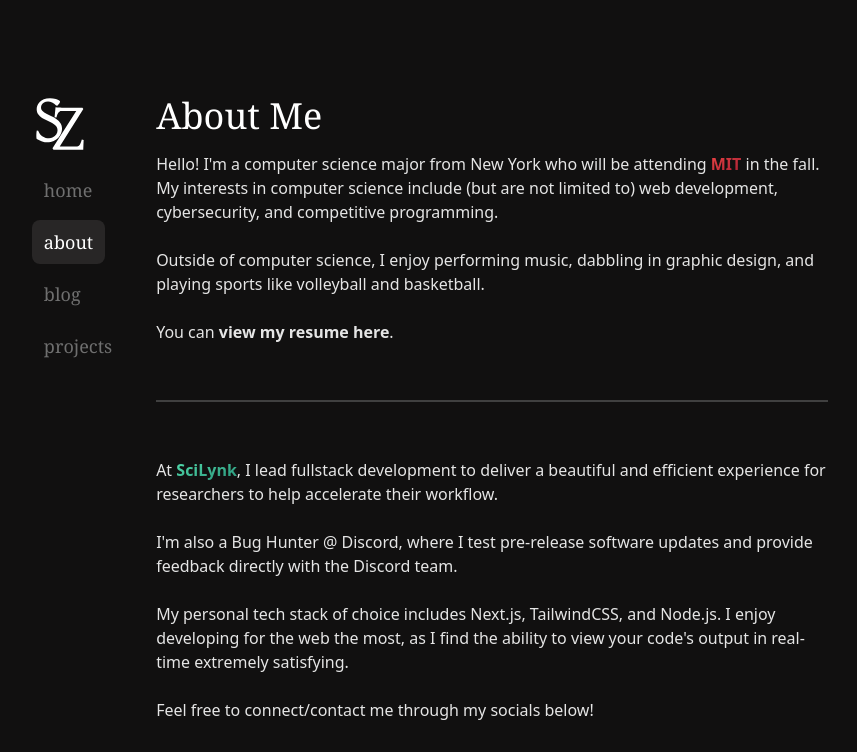
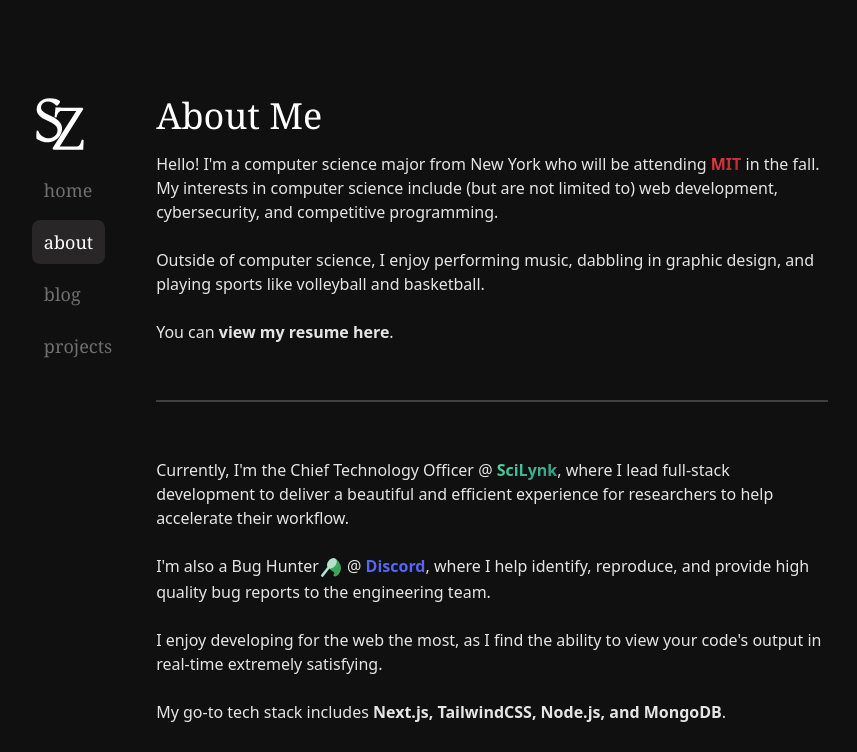
Before and after one commit to zhao-stanley/szhao.dev, a Next.js app: page /about in a window 1280 px wide. Shown: the top 752 px of the page, without its empty margins (210-1067 px from the left). Built offline with nearby package versions, Linux system fonts and the light colour scheme; a web font is replaced by a local one.

Commit message:
Update about me

```diff
--- a/src/components/home/Hero.js
+++ b/src/components/home/Hero.js
@@ -3,11 +3,11 @@ import Link from "next/link";
 export default function Hero() {
   return (
     <>
-      <main className="w-full max-w-lg flex flex-col gap-4">
+      <main className="w-full flex flex-col gap-4">
         <h1 className="font-serif text-3xl lg:text-4xl">Stanley Zhao</h1>
         <p className="text-neutral-200 text-sm sm:text-base">
           Greetings! I&apos;m the{" "}
-          <span className="font-semibold">
+          <span className="font-bold">
             Chief Technology Officer at{" "}
             <Link
               href="https://scilynk.com/"
--- a/src/pages/about.js
+++ b/src/pages/about.js
@@ -41,27 +41,52 @@ export default function About() {
           <div className="w-full h-[0.125rem] bg-neutral-700" />
           <br />
           <p className="text-neutral-200 text-sm sm:text-base">
-            At{" "}
+            Currently, I'm the Chief Technology Officer @{" "}
             <Link
               href="https://scilynk.com/"
               target="_blank"
               rel="opener"
               title="SciLynk"
-              className="bg-gradient-to-br from-[#55e0af] to-[#289178] bg-clip-text text-transparent font-semibold inline"
+              className="bg-gradient-to-br from-[#55e0af] to-[#289178] bg-clip-text text-transparent font-bold inline"
             >
               SciLynk
             </Link>
-            , I lead fullstack development to deliver a beautiful and efficient
-            experience for researchers to help accelerate their workflow. <br />
+            , where I lead full-stack development to deliver a beautiful and
+            efficient experience for researchers to help accelerate their
+            workflow. <br />
             <br />
-            I&apos;m also a Bug Hunter @ Discord, where I test pre-release
-            software updates and provide feedback directly with the Discord
-            team. <br />
+            I&apos;m also a{" "}
+            <Link
+              title="Bug Hunter @ Discord"
+              target="_blank"
+              href="https://support.discord.com/hc/en-us/articles/360046057772-Discord-Bugs#h_01F2HKTD57FVC60P8B8JW6FTKX"
+            >
+              Bug Hunter
+              <svg
+                xmlns="http://www.w3.org/2000/svg"
+                className="inline w-6 h-auto"
+                viewBox="0 0 24 24"
+              >
+                <path
+                  fill="#3ba55c"
+                  d="M16.582 2.638s7.672 5.236 4.757 12.589c-2.915 7.352-8.714 5.313-6.547 3.165 2.167-2.149-2.557-3.606-5.581-6.394l7.365-9.36"
+                ></path>
+                <path
+                  fill="#b4e1cd"
+                  d="M16.116 9.837c-1.618 2.059-3.9 3.088-5.665 2.717L4.294 20.4a1.279 1.279 0 01-1.796.218 1.279 1.279 0 01-.224-1.803l6.125-7.832c-.812-1.624-.365-4.111 1.278-6.19 2.04-2.582 5.115-3.548 6.899-2.154 1.784 1.394 1.566 4.616-.46 7.2z"
+                ></path>
+              </svg>{" "}
+              @ <span className="text-[#5865F2] font-bold">Discord</span>
+            </Link>
+            , where I help identify, reproduce, and provide high quality bug
+            reports to the engineering team.
             <br />
-            My personal tech stack of choice includes Next.js, TailwindCSS, and
-            Node.js. I enjoy developing for the web the most, as I find the
-            ability to view your code&apos;s output in real-time extremely
-            satisfying.
+            <br />I enjoy developing for the web the most, as I find the ability
+            to view your code&apos;s output in real-time extremely satisfying.
+            <br />
+            <br />
+            My go-to tech stack includes{" "}
+            <strong>Next.js, TailwindCSS, Node.js, and MongoDB</strong>.
             <br />
             <br />
             Feel free to connect/contact me through my socials below!
```
